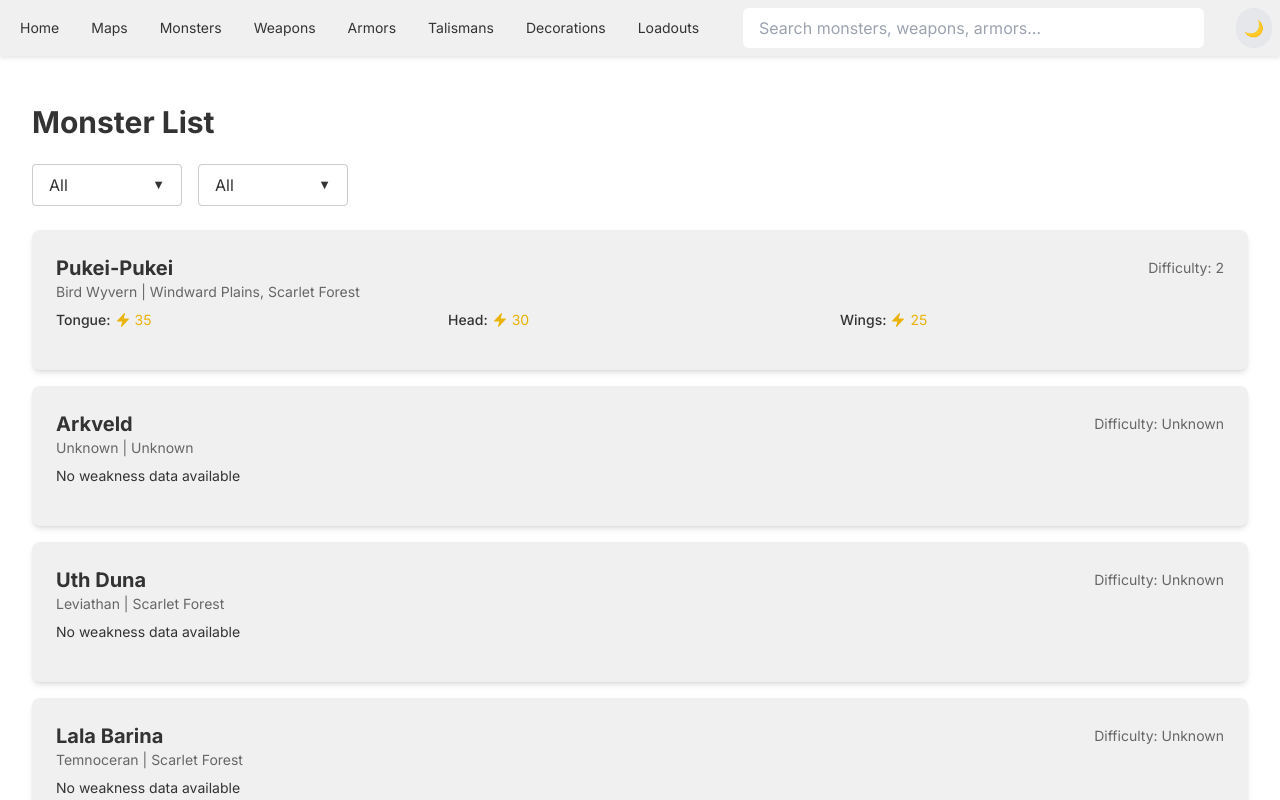
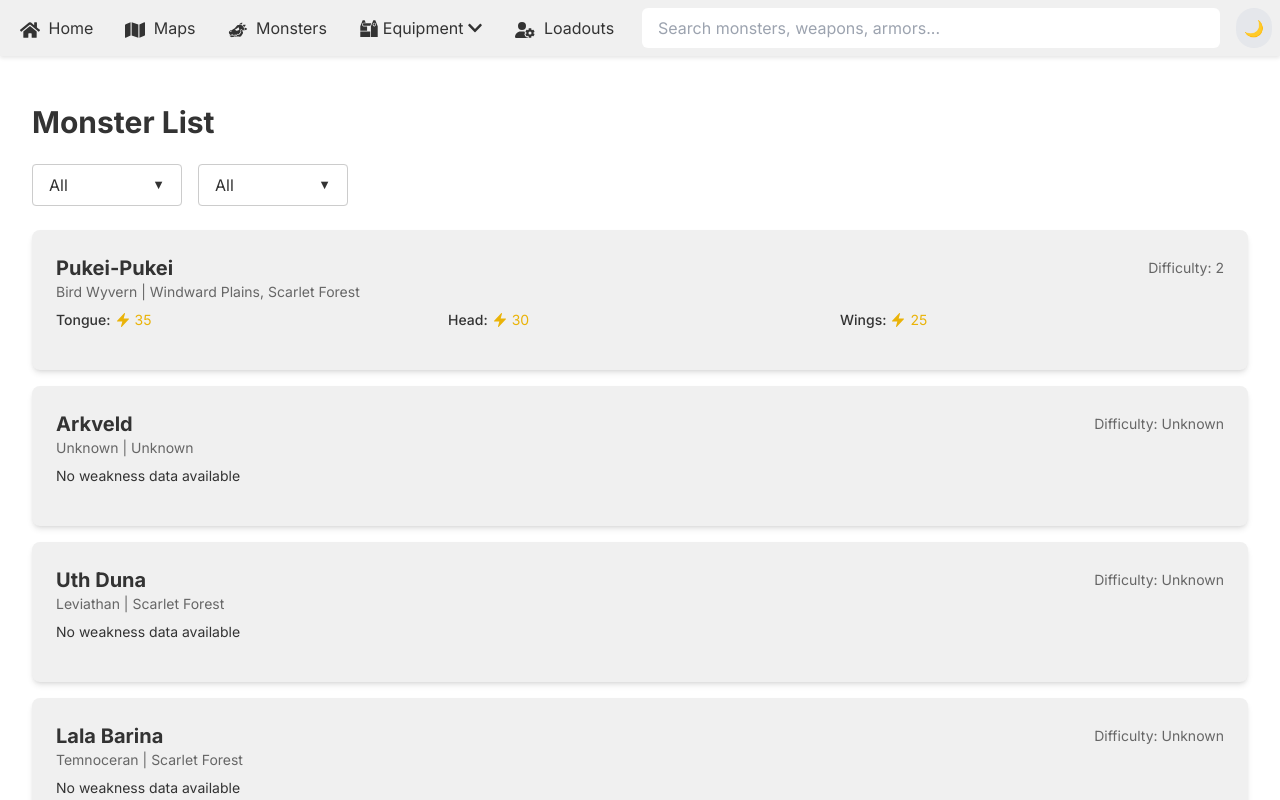
Before and after one commit to askleon/monster-hunter-wilds-wiki, a Next.js app: page /monsters in a window 1280 px wide. Shown: the top 800 px of the page. Built offline with nearby package versions, Linux system fonts and the light colour scheme.

Commit message:
update header

```diff
--- a/app/components/Header.tsx
+++ b/app/components/Header.tsx
@@ -3,43 +3,41 @@
 import Link from 'next/link'
 import SearchBar from './SearchBar'
 import { ThemeSwitcher } from './ThemeSwitcher'
+import { FaHome, FaMap } from 'react-icons/fa'
+import { FaUserGear } from 'react-icons/fa6'
+import { GiDragonHead, GiSwordSmithing, GiChestArmor, GiNecklace, GiDiamondHard, GiToolbox } from 'react-icons/gi'
+import { LinkDropdown } from './LinkDropdown'
 
 export function Header() {
+  const equipmentItems = [
+    { href: "/weapons", label: "Weapons", icon: GiSwordSmithing },
+    { href: "/armors", label: "Armors", icon: GiChestArmor },
+    { href: "/talismans", label: "Talismans", icon: GiNecklace },
+    { href: "/decorations", label: "Decorations", icon: GiDiamondHard },
+  ];
+
   return (
     <header className="bg-secondary shadow transition-colors duration-200">
-      <nav className="container mx-auto px-2 py-2 flex flex-row items-center">
-        <div className="flex space-x-2 mr-4">
-          <Link href="/" className="text-sm text-primary hover:bg-accent hover:text-accent px-3 py-2 rounded-md transition-all duration-200">
-            Home
+      <nav className="container mx-auto px-2 py-2 flex items-center justify-between">
+        <div className="flex items-center space-x-2">
+          <Link href="/" className="text-primary hover:bg-accent hover:text-accent px-3 py-2 rounded-md transition-colors duration-200">
+            <FaHome className="inline-block mr-1 w-5 h-5" /> Home
           </Link>
-          <Link href="/maps" className="text-sm text-primary hover:bg-accent hover:text-accent px-3 py-2 rounded-md transition-all duration-200">
-            Maps
+          <Link href="/maps" className="text-primary hover:bg-accent hover:text-accent px-3 py-2 rounded-md transition-colors duration-200">
+            <FaMap className="inline-block mr-1 w-5 h-5" /> Maps
           </Link>
-          <Link href="/monsters" className="text-sm text-primary hover:bg-accent hover:text-accent px-3 py-2 rounded-md transition-all duration-200">
-            Monsters
+          <Link href="/monsters" className="text-primary hover:bg-accent hover:text-accent px-3 py-2 rounded-md transition-colors duration-200">
+            <GiDragonHead className="inline-block mr-1 w-5 h-5" /> Monsters
           </Link>
-          <Link href="/weapons" className="text-sm text-primary hover:bg-accent hover:text-accent px-3 py-2 rounded-md transition-all duration-200">
-            Weapons
-          </Link>
-          <Link href="/armors" className="text-sm text-primary hover:bg-accent hover:text-accent px-3 py-2 rounded-md transition-all duration-200">
-            Armors
-          </Link>
-          <Link href="/talismans" className="text-sm text-primary hover:bg-accent hover:text-accent px-3 py-2 rounded-md transition-all duration-200">
-            Talismans
-          </Link>
-          <Link href="/decorations" className="text-sm text-primary hover:bg-accent hover:text-accent px-3 py-2 rounded-md transition-all duration-200">
-            Decorations
-          </Link>
-          <Link href="/loadout" className="text-sm text-primary hover:bg-accent hover:text-accent px-3 py-2 rounded-md transition-all duration-200">
-            Loadouts
+          <LinkDropdown label="Equipment" icon={GiToolbox} items={equipmentItems} iconClass="w-5 h-5" />
+          <Link href="/loadout" className="text-primary hover:bg-accent hover:text-accent px-3 py-2 rounded-md transition-colors duration-200">
+            <FaUserGear className="inline-block mr-1 w-5 h-5" /> Loadouts
           </Link>
         </div>
         <div className="flex-grow mx-4">
           <SearchBar />
         </div>
-        <div className="ml-4">
-          <ThemeSwitcher />
-        </div>
+        <ThemeSwitcher />
       </nav>
     </header>
   )
--- /dev/null
+++ b/app/components/LinkDropdown.tsx
@@ -0,0 +1,69 @@
+import React, { useState, useRef, useEffect } from 'react';
+import Link from 'next/link';
+import { FaChevronDown } from 'react-icons/fa';
+import { IconType } from 'react-icons';
+
+interface DropdownItem {
+  href: string;
+  label: string;
+  icon?: IconType;
+}
+
+interface LinkDropdownProps {
+  label: string;
+  icon: IconType;
+  items: DropdownItem[];
+  iconClass?: string;
+}
+
+export function LinkDropdown({ label, icon: Icon, items, iconClass }: LinkDropdownProps) {
+  const [isOpen, setIsOpen] = useState(false);
+  const dropdownRef = useRef<HTMLDivElement>(null);
+
+  useEffect(() => {
+    function handleClickOutside(event: MouseEvent) {
+      if (dropdownRef.current && !dropdownRef.current.contains(event.target as Node)) {
+        setIsOpen(false);
+      }
+    }
+
+    document.addEventListener('mousedown', handleClickOutside);
+    return () => {
+      document.removeEventListener('mousedown', handleClickOutside);
+    };
+  }, []);
+
+  return (
+    <div className="relative inline-block text-left" ref={dropdownRef}>
+      <div
+        className="text-primary hover:bg-accent hover:text-accent px-3 py-2 rounded-md transition-colors duration-200 inline-flex items-center cursor-pointer"
+        onClick={() => setIsOpen(!isOpen)}
+      >
+        {Icon && <Icon className={`inline-block mr-1 ${iconClass}`} />}
+        {label}
+        <FaChevronDown className="ml-1 h-4 w-4" aria-hidden="true" />
+      </div>
+
+      {isOpen && (
+        <div className="absolute left-0 mt-2 w-56 rounded-md shadow-lg bg-secondary ring-1 ring-black ring-opacity-5 focus:outline-none z-10">
+          <div className="py-1" role="menu" aria-orientation="vertical" aria-labelledby="options-menu">
+            {items.map((item) => (
+              <Link
+                key={item.href}
+                href={item.href}
+                className="block px-4 py-2 text-sm text-white hover:bg-accent hover:text-accent"
+                role="menuitem"
+                onClick={() => setIsOpen(false)}
+              >
+                <div className="flex items-center">
+                  {item.icon && <item.icon className="mr-2 h-4 w-4" />}
+                  {item.label}
+                </div>
+              </Link>
+            ))}
+          </div>
+        </div>
+      )}
+    </div>
+  );
+}
--- a/package.json
+++ b/package.json
@@ -17,6 +17,7 @@
     "next": "14.2.13",
     "react": "^18",
     "react-dom": "^18",
+    "react-icons": "^5.3.0",
     "react-leaflet": "^4.2.1"
   },
   "devDependencies": {
```
Also changed, not shown: app/components/LinkDropdown.module.css (added, +37 -0 lines), 1 other file (tests, documents, lock files or other folders).
